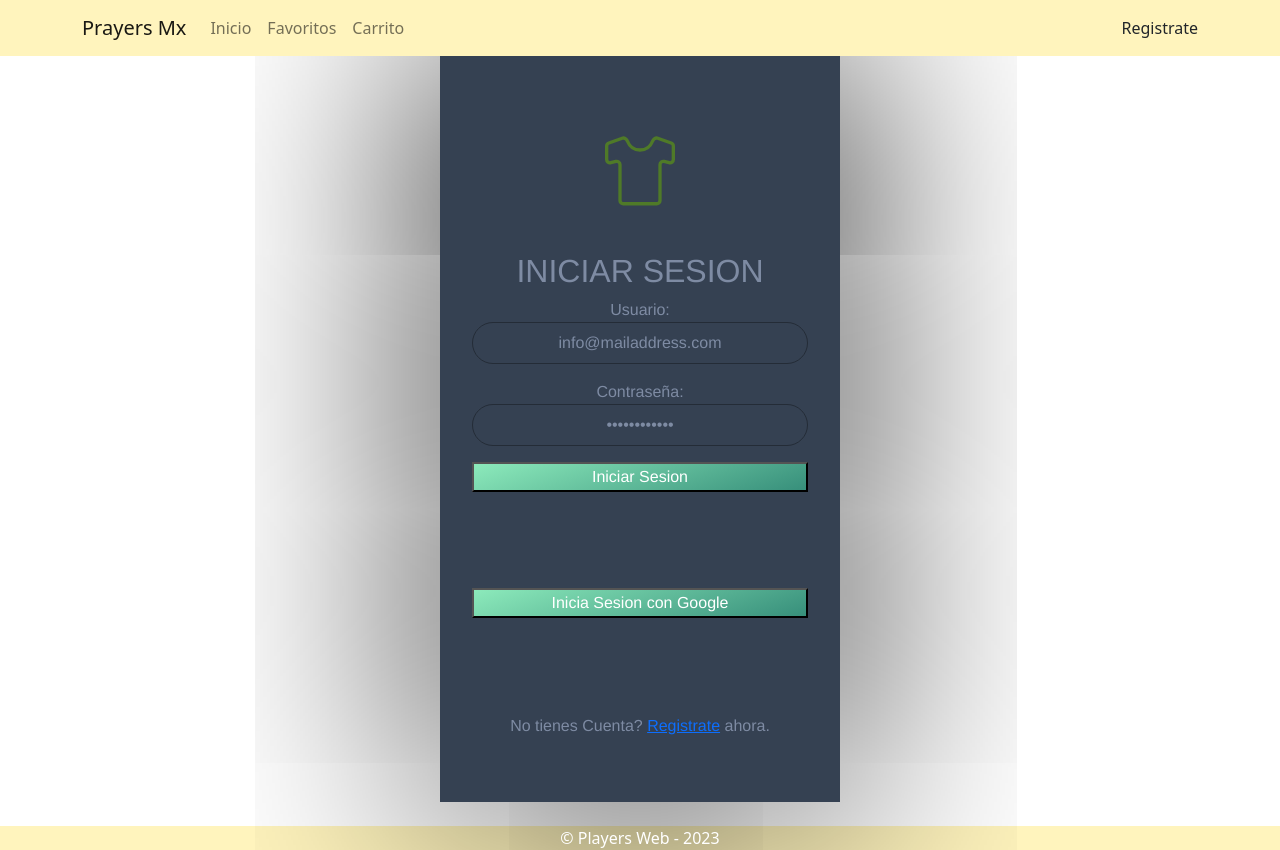
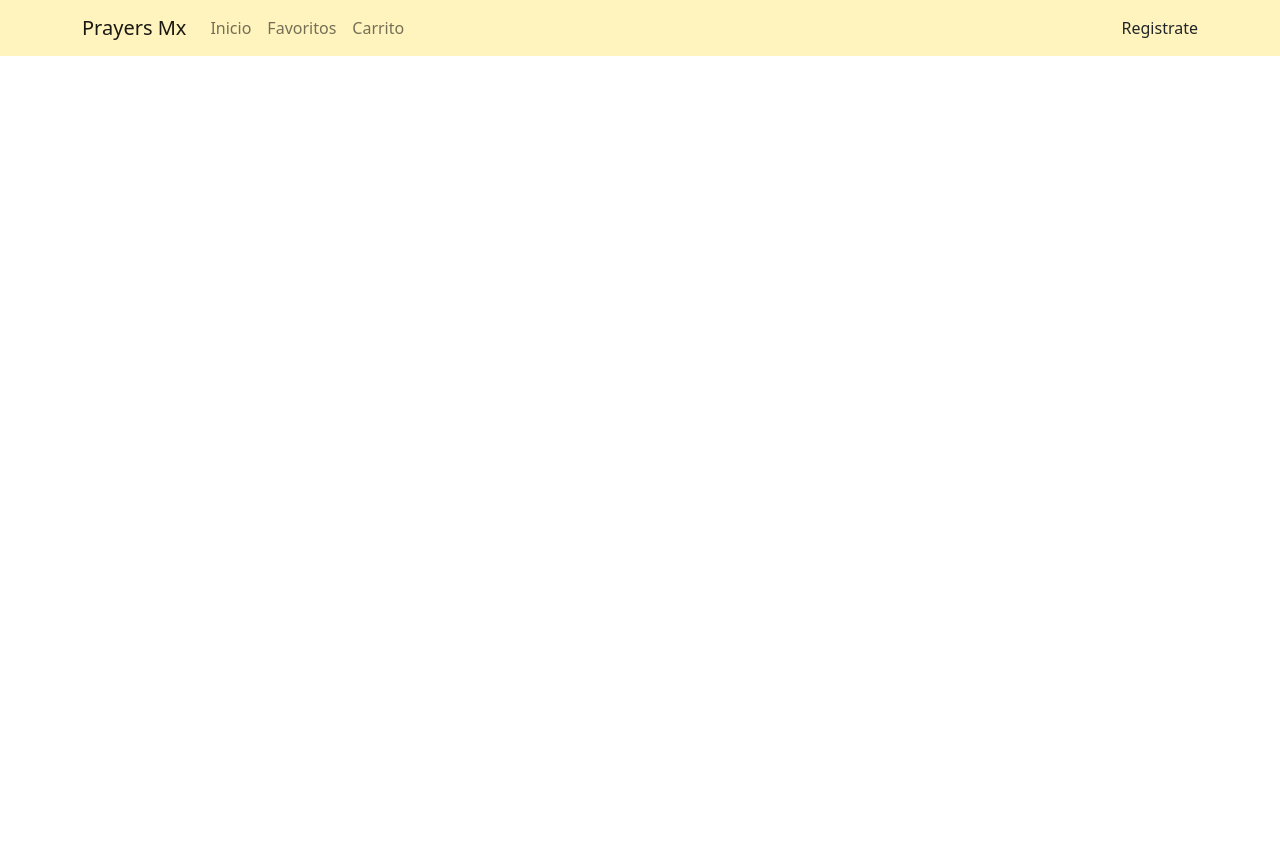
Before and after one commit to briandorantes1995/Prayers2.0, a React (Create React App) app in the folder prayers2.0/: page /#/ in a window 1280 px wide. After the commit the page ends 800 px from the top, so only its background shows below. Built offline with nearby package versions, Linux system fonts and the light colour scheme; no server answers.

Commit message:
Se elimino approutes para integrarlo dentro de app e index,se logro sincronizar stripe con firebase

```diff
--- a/prayers2.0/src/App.js
+++ b/prayers2.0/src/App.js
@@ -1,10 +1,19 @@
-import { BrowserRouter as Router, Route, Routes } from "react-router-dom";
+import {Route, Routes } from "react-router-dom";
+import Login from "./Components/Login";
+import Registro from "./Components/Registro";
+import Contactanos from "./Components/Contactanos/Contactanos";
+import Home from "./Components/Home";
+import React from "react";
 
-import { AppRoutes } from "./routes/AppRoutes";
 
 function App() {
     return (
-        <AppRoutes />
+        <Routes>
+            <Route path='/' element={<Home/>} />
+            <Route path='/login' element={<Login/>} />
+            <Route path="/registro" element={<Registro/>} />
+            <Route path='/Contactanos' element={<Contactanos />} />
+        </Routes>
     );
 }
 
--- a/prayers2.0/src/Components/Header/Header.js
+++ b/prayers2.0/src/Components/Header/Header.js
@@ -17,16 +17,14 @@ export const Header = () => {
                 <Navbar.Toggle aria-controls="basic-navbar-nav" />
                 <Navbar.Collapse id="basic-navbar-nav">
                     <Nav className="me-auto">
-                        <Nav.Link href="#gfg">Inicio</Nav.Link>
+                        <Nav.Link to='/' href="#gfg">Inicio</Nav.Link>
                         <Nav.Link href="#Favoritos">Favoritos</Nav.Link>
                         <Nav.Link href="#Favoritos">Carrito</Nav.Link>
-
-
                     </Nav>
                     <Navbar.Collapse className="justify-content-end">
                         {getUser
                             ? <Nav.Link className="justify-content-end">{getUser.nombre}</Nav.Link>
-                            : <Nav.Link className="justify-content-end">Registrate</Nav.Link>}
+                            : <Nav.Link href="registro" className="justify-content-end">Registrate</Nav.Link>}
                     </Navbar.Collapse>
                 </Navbar.Collapse>
             </Container>
--- /dev/null
+++ b/prayers2.0/src/Components/Home.js
@@ -0,0 +1,8 @@
+import React from 'react'
+import Header from "./Header/Header";
+const Home = () => {
+    return (
+        <Header></Header>
+    )
+}
+export default Home
--- a/prayers2.0/src/Components/Registro.js
+++ b/prayers2.0/src/Components/Registro.js
@@ -40,7 +40,7 @@ function Registro() {
                         </div>
                         <button className="btn-primary" onClick={register}>Registrar</button>
                         <button  className="btn-primary" onClick={signInWithGoogle}>Registrate con  Google</button>
-                            Ya tienes cuenta? <Link to="/">Inicia sesion</Link>
+                            Ya tienes cuenta? <Link  to='login'>Inicia sesion</Link>
                     </div>
                 </div>
             </div>
--- /dev/null
+++ b/prayers2.0/src/Context/userContext.js
@@ -0,0 +1,19 @@
+import React, {useState,useContext,createContext} from "react"
+
+export const UserContext = createContext();
+
+export const UserContextProvider = ({children})=>{
+    const [user,setUser] = useState(null);
+    return(
+        <UserContext.Provider value ={{user,setUser}}>
+            {children}
+        </UserContext.Provider>
+    );
+}
+
+export const useUserContext = () =>{
+    const context = useContext(UserContext);
+    if(!context) throw new Error("useUserContext must be used within a UserContextProvider");
+    return context;
+
+}
--- a/prayers2.0/src/index.css
+++ /dev/null
@@ -1,13 +0,0 @@
-body {
-  margin: 0;
-  font-family: -apple-system, BlinkMacSystemFont, 'Segoe UI', 'Roboto', 'Oxygen',
-    'Ubuntu', 'Cantarell', 'Fira Sans', 'Droid Sans', 'Helvetica Neue',
-    sans-serif;
-  -webkit-font-smoothing: antialiased;
-  -moz-osx-font-smoothing: grayscale;
-}
-
-code {
-  font-family: source-code-pro, Menlo, Monaco, Consolas, 'Courier New',
-    monospace;
-}
--- a/prayers2.0/src/index.js
+++ b/prayers2.0/src/index.js
@@ -1,14 +1,17 @@
 import React from 'react';
 import ReactDOM from 'react-dom/client';
-import './index.css';
 import App from './App';
-import reportWebVitals from './reportWebVitals';
+import { BrowserRouter} from 'react-router-dom'
+import reportWebVitals from './reportWebVitals'
+import {UserContextProvider} from "./Context/userContext";;
 
 const root = ReactDOM.createRoot(document.getElementById('root'));
 root.render(
-  <React.StrictMode>
-    <App/>
-  </React.StrictMode>
+    <UserContextProvider>
+        <BrowserRouter>
+            <App/>
+        </BrowserRouter>
+    </UserContextProvider>
 );
 
 // If you want to start measuring performance in your app, pass a function
--- a/prayers2.0/src/routes/AppRoutes.js
+++ /dev/null
@@ -1,24 +0,0 @@
-import React from 'react'
-import { BrowserRouter, Routes, Route, HashRouter } from 'react-router-dom'
-import Contactanos from "../Components/Contactanos/Contactanos.js"
-import Header from '../Components/Header/Header.js'
-import Registro from "../Components/Registro.js"
-import Login from "../Components/Login.js"
-import { Footer } from '../Components/Footer/Footer.js'
-
-export const AppRoutes = () => {
-    return (
-        <HashRouter hashType="slash">
-
-            <Header />
-
-            <Routes>
-                <Route path='/' element={<Login />} />
-                <Route exact path="/registro" element={<Registro />} />
-                <Route path='/Contactanos' element={<Contactanos />} />
-
-            </Routes>
-            <Footer></Footer>
-        </HashRouter>
-    )
-}
```
